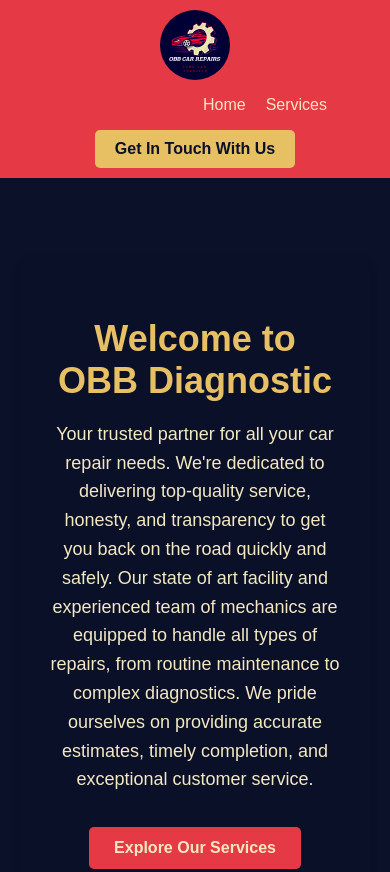
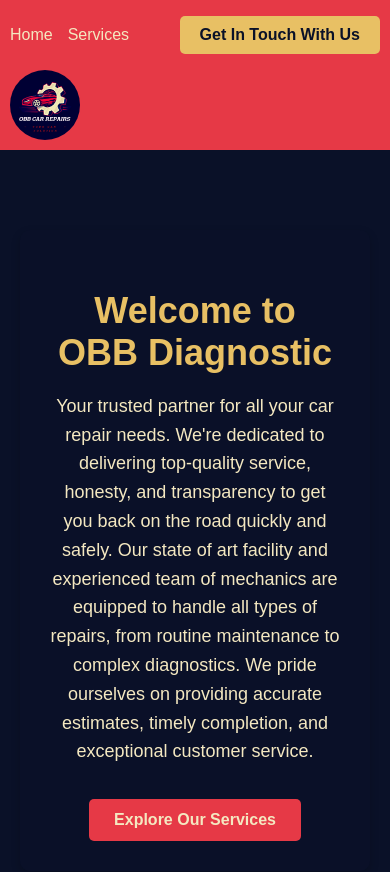
Before and after one commit to J24y-k/OBB, a plain HTML site: page index.html in a window 390 px wide. Shown: the top 872 px of the page. Drawn offline with Linux system fonts and the light colour scheme.

Commit message:
Update style.css

```diff
--- a/style.css
+++ b/style.css
@@ -387,10 +387,24 @@
 
 @media (max-width: 768px) {
     header {
-        flex-direction: column;
-        height: auto;
+        flex-direction: row;
+        flex-wrap: wrap;
+        justify-content: space-between;
+        align-items: center;
         padding: 10px;
-        width: auto;
     }
 
+    .logo {
+        order: 2;
+        width: 100%;
+        justify-content: flex-start;
+        margin-top: 10px;
+    }
+
+    nav ul {
+        order: 1;
+        margin-left: auto;
+        padding: 0;
+        gap: 15px;
+    }
 }
```
